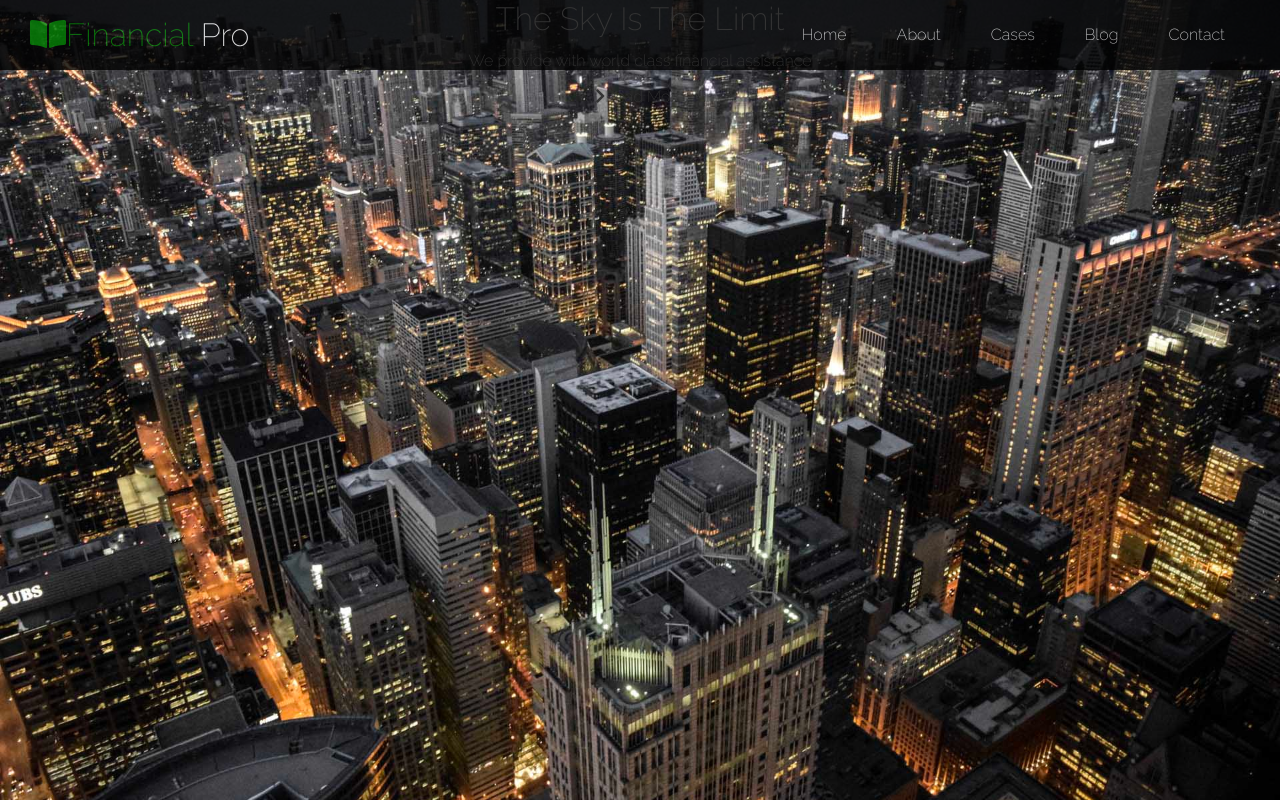
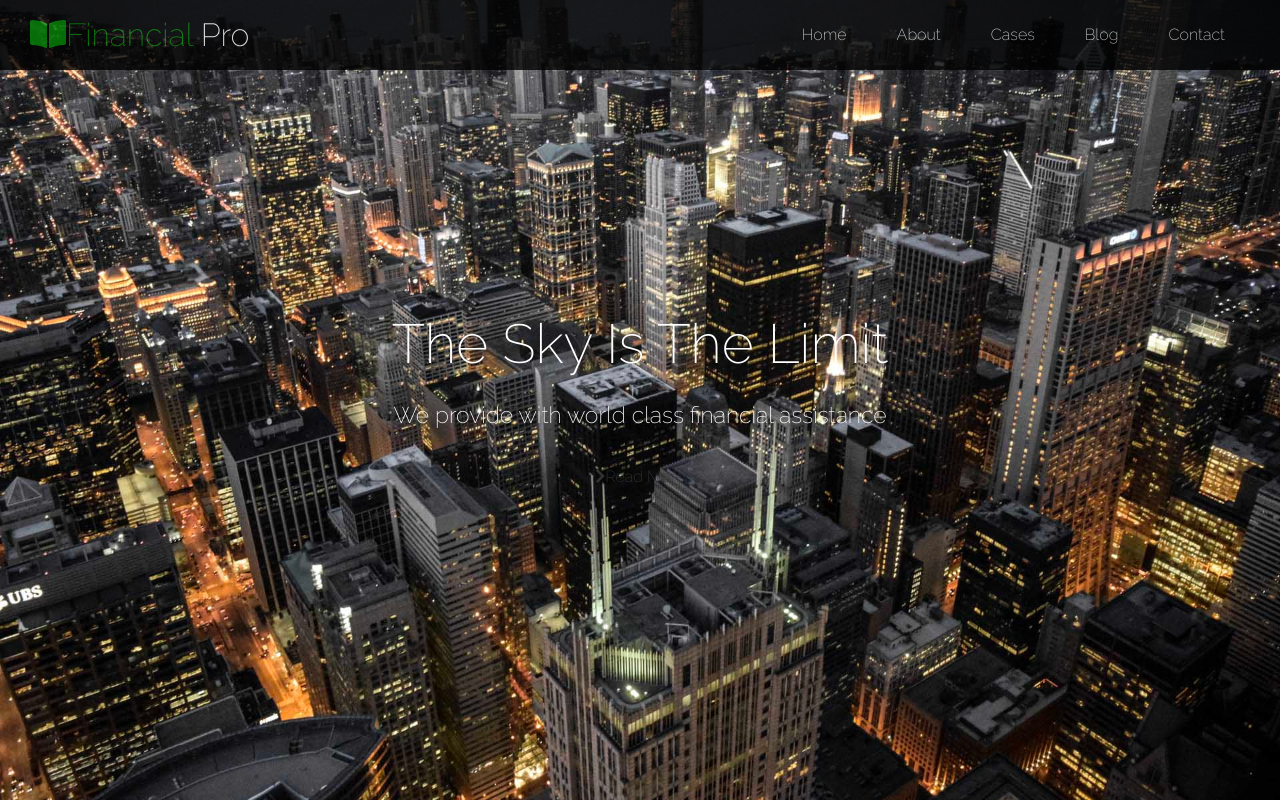
Before and after one commit to garciaedy/MyFinancial-, a plain HTML site: page index.html in a window 1280 px wide. Drawn offline with Linux system fonts and the light colour scheme.

Commit message:
content mods

```diff
--- a/main.css
+++ b/main.css
@@ -83,4 +83,17 @@ padding: 0 30px;
     align-items: center;
     justify-content: center;
     text-align: center;
+    height: 100%;
+    padding: 0 20px;
 }
+
+.hero .content h1{
+    font-size: 55px;
+}
+
+.hero  .content p{
+    font-size: 23px;
+    max-width: 600px;
+    margin: 20px 0 30px;
+
+}
```
